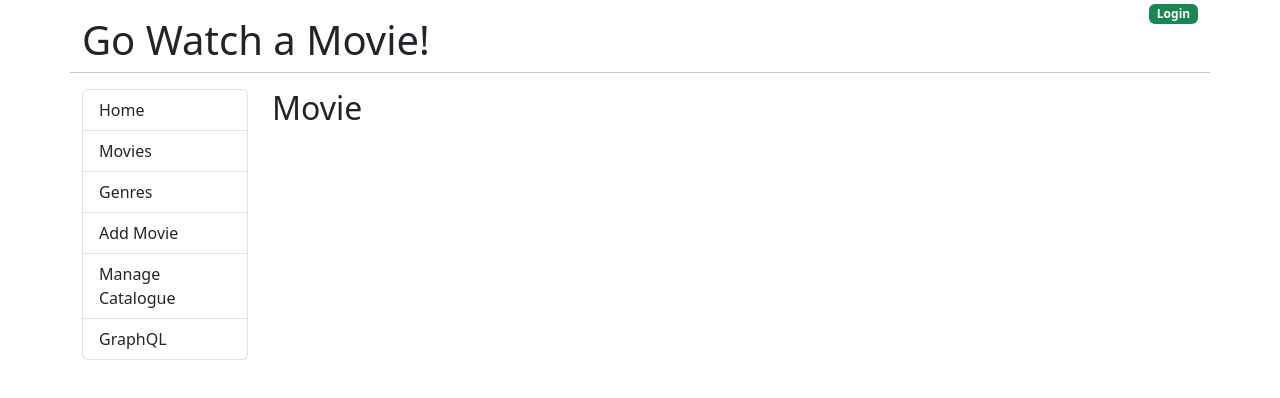
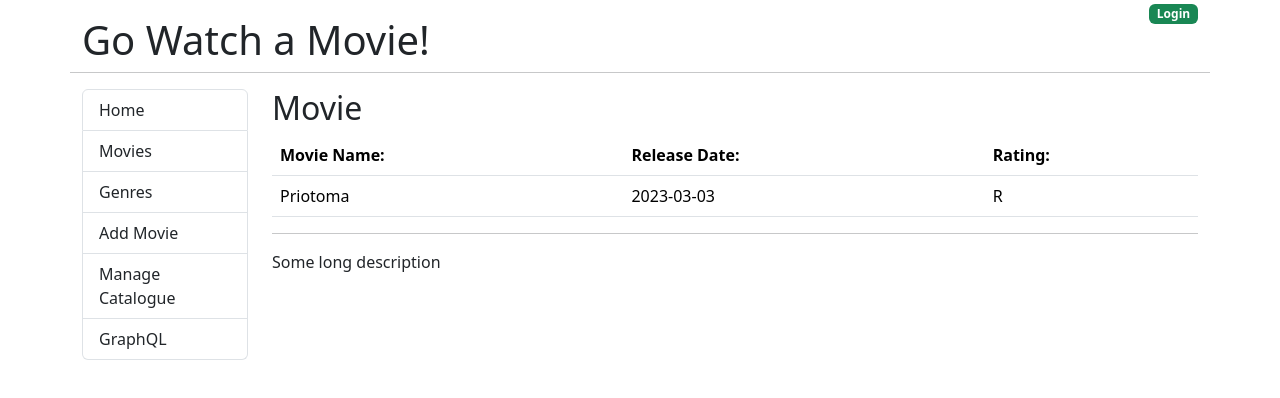
Before and after one commit to salimmia/go-watch-movie, a React (Create React App) app: page /movies/1 in a window 1280 px wide. Shown: the top 398 px of the page. Built offline with nearby package versions, Linux system fonts and the light colour scheme.

Commit message:
Displaying an individual movie (33)

```diff
--- a/src/components/Movie.js
+++ b/src/components/Movie.js
@@ -1,7 +1,44 @@
+import { useEffect, useState } from "react";
+import { useParams } from "react-router-dom";
+
 export default function Movie() {
+  const [movie, setMovie] = useState({});
+  let { id } = useParams();
+
+  useEffect(() => {
+    let myMovie = {
+      id: 1,
+      title: "Priotoma",
+      release_date: "2023-03-03",
+      runtime: 116,
+      mpaa_rating: "R",
+      description: "Some long description",
+    };
+    setMovie(myMovie);
+  }, [id]);
+
   return (
     <div>
       <h2>Movie</h2>
+
+      <table className="table">
+        <thead>
+          <tr>
+            <th>Movie Name:</th>
+            <th>Release Date: </th>
+            <th>Rating: </th>
+          </tr>
+        </thead>
+        <tbody>
+          <tr key={movie.id}>
+            <td>{movie.title}</td>
+            <td>{movie.release_date}</td>
+            <td>{movie.mpaa_rating}</td>
+          </tr>
+        </tbody>
+      </table>
+      <hr />
+      <p>{movie.description}</p>
     </div>
   );
 }
--- a/src/components/Movies.js
+++ b/src/components/Movies.js
@@ -20,7 +20,7 @@ export default function Movies() {
         release_date: "2021-03-03",
         runtime: 115,
         mpaa_rating: "PG-13",
-        sescription: "Some long description",
+        description: "Some long description",
       },
     ];
     setMovies(moviesList);
```
